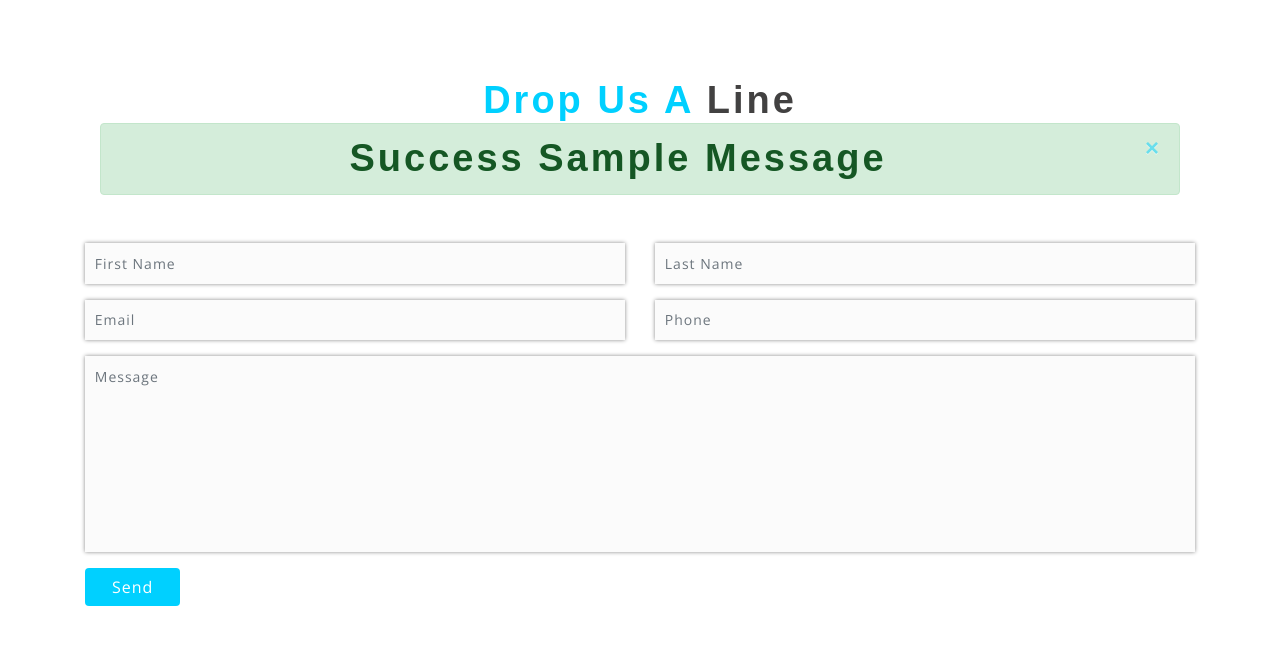
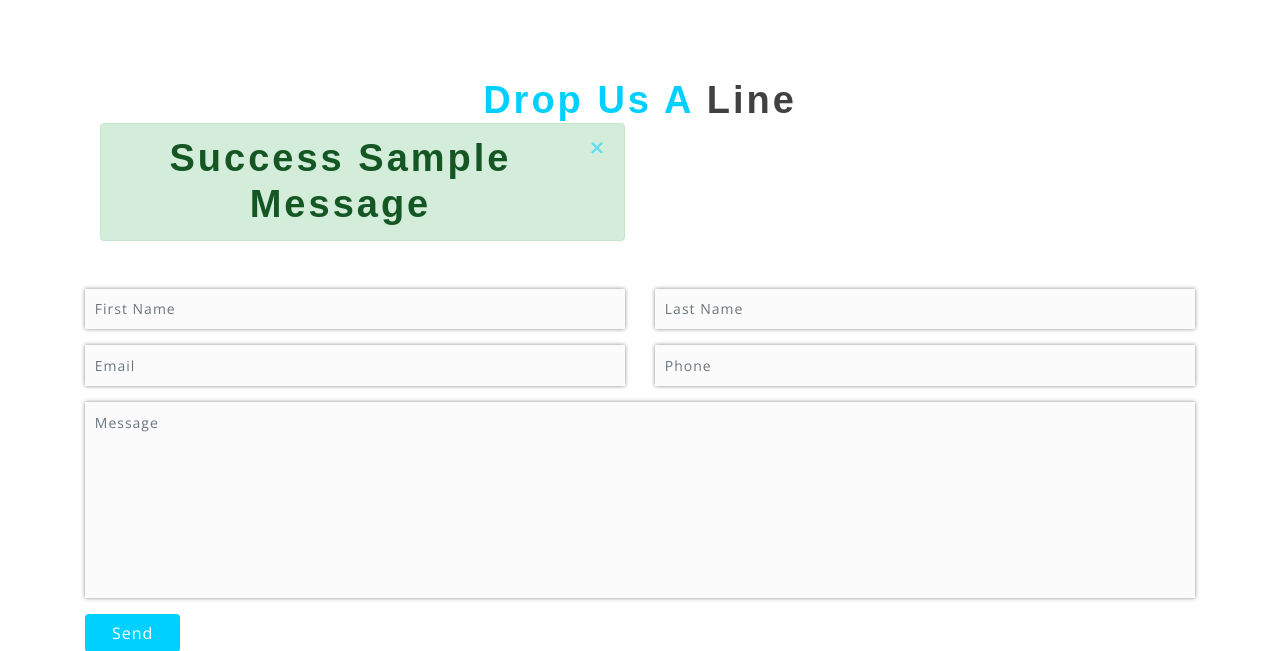
Before and after one commit to antonnifo/aqila.ai, a Django app: page / in a window 1280 px wide. Shown: the part 4336-4987 px from the top of the page. Run offline with Django 3.2, Linux system fonts and the light colour scheme; tables that the repository leaves empty hold one stand-in row (values such as "Sample post"); one stand-in notice (Sample message) is shown; some libraries are stand-ins or nearby versions; some web fonts are replaced.

Commit message:
try to style alert messages

```diff
--- a/src/templates/partials/_alerts.html
+++ b/src/templates/partials/_alerts.html
@@ -1,21 +1,18 @@
+
 {% if messages %}
   {% for message in messages %}
-  <div id="message" class="container">
-   <div class="alert alert-{{message.tags}} alert-dismissible text-center" role="alert">
-     <button class="close" type="button" data-dismis="alert"><span aria-hidden="true">&times;</span></button>
+    <div id="message" class="text-center col-lg-6 col-md-6 col-sm-6  mb-3">
+      <div class="alert alert-{{ message.tags }} alert-dismissible text-center" role="alert">
+        <button type="button" class="close" data-dismiss="alert"><span aria-hidden="true">&times;</span></button>
         <strong>
-     {% if  message.level == DEFAULT_MESSAGE_LEVELS.ERROR %}
+          {% if message.level == DEFAULT_MESSAGE_LEVELS.ERROR %}
             Error:
           {% else %}
-      {{ message.tags | title}}
+            {{ message.tags|title }}
           {% endif %}
         </strong>
         {{ message }}
-
       </div>
-
     </div>
-
   {% endfor %}
-
 {% endif %}
```
Lines whose indentation alone changed are shown as unchanged.
